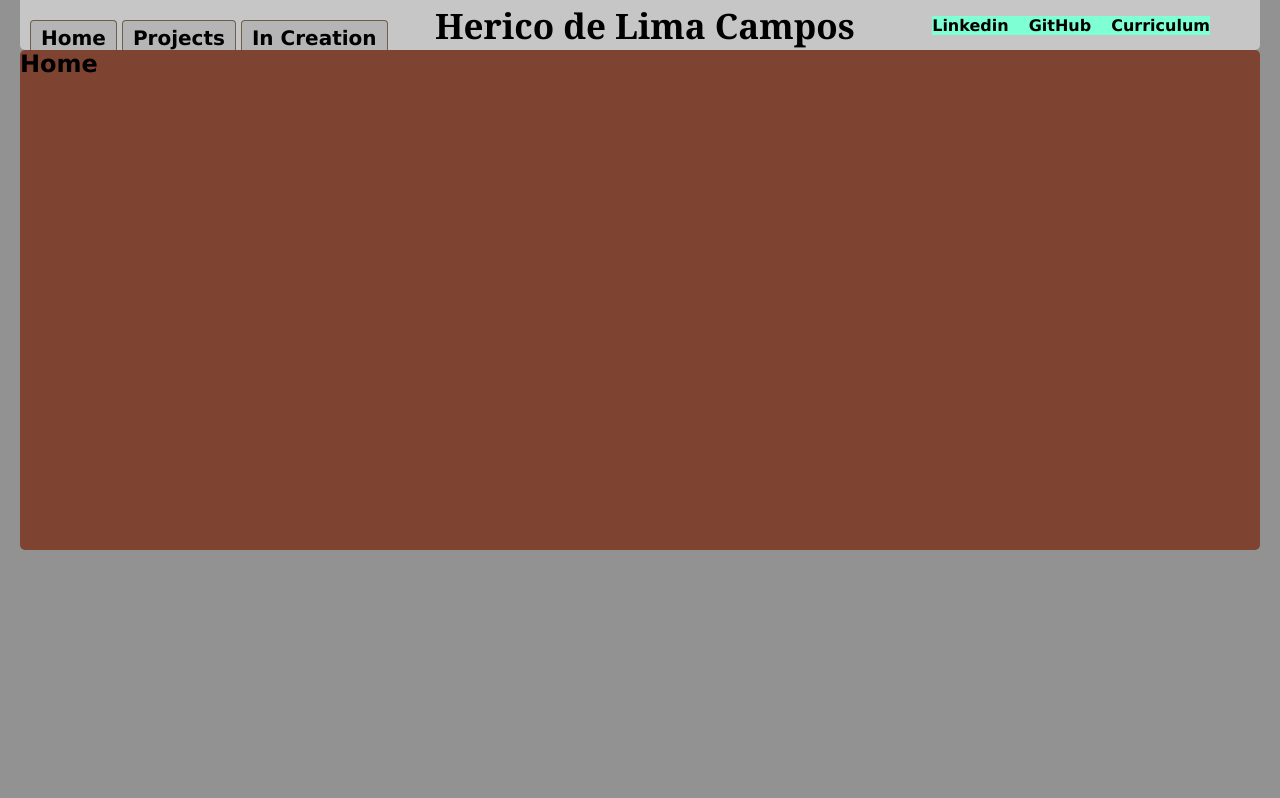
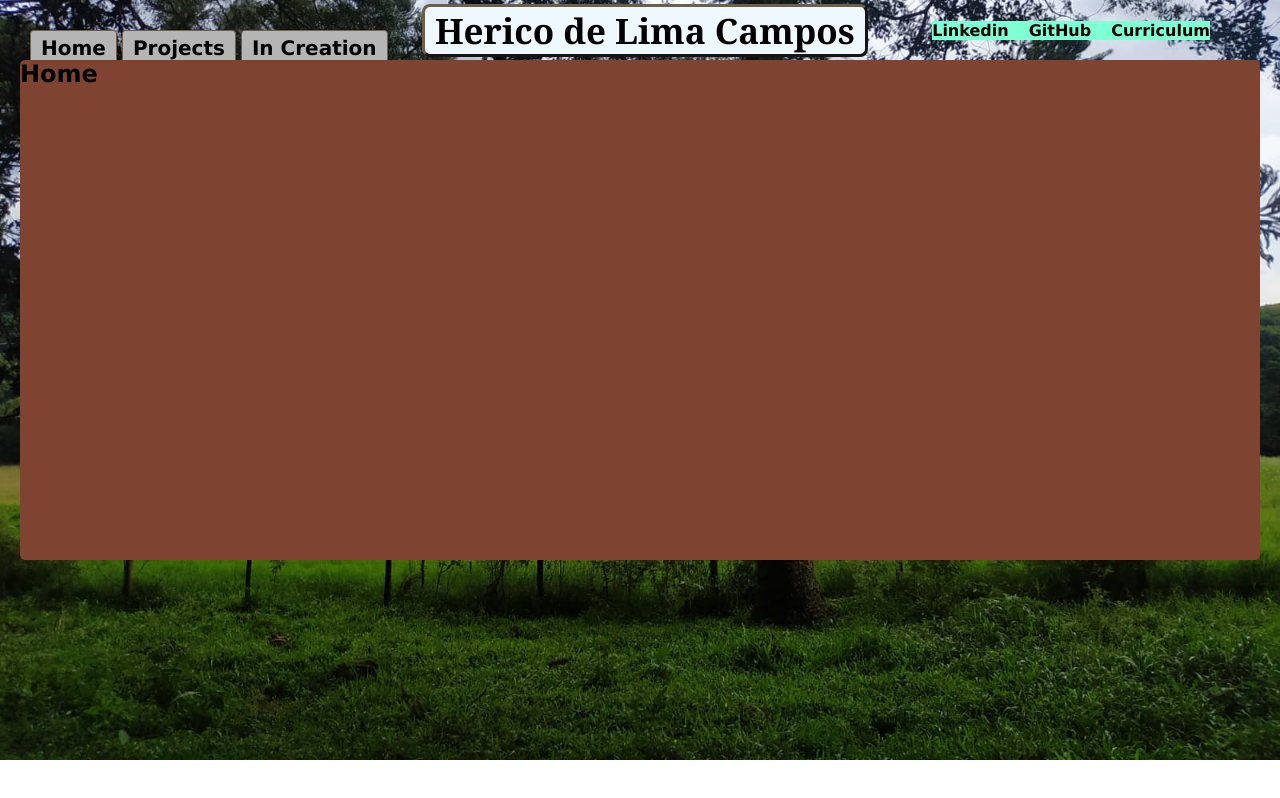
Before and after one commit to SirJov/Portifoleo, a React (Create React App) app: page / in a window 1280 px wide. Built offline with nearby package versions, Linux system fonts and the light colour scheme.

Commit message:
Adicionado img fundo fixo e alteraçoes no design

```diff
--- a/src/Components/Header/Header.css
+++ b/src/Components/Header/Header.css
@@ -3,8 +3,8 @@
   align-items: center;
   justify-content: space-between;
   flex-wrap: wrap;
-  background-color: #c6c6c6;
   border-radius: 0px 0px 5px 5px;
+  height: 60px;
 }
 
 .MenuLeft {
@@ -16,7 +16,7 @@
   display: flex;
   list-style: none;
   gap: 5px;
-  margin: 20px 0px 0px 10px;
+  margin: 30px 0px 0px 10px;
 }
 
 .MenuLeft ul li {
@@ -27,6 +27,10 @@
 .MenuNav h1 {
   font-family: Cambria, Cochin, Georgia, Times, "Times New Roman", serif;
   font-size: 35px;
+  background-color: aliceblue;
+  padding: 0px 10px;
+  border-radius: 8px;
+  border: 3px outset #6c604b;
 }
 
 .link {
--- a/src/index.css
+++ b/src/index.css
@@ -5,7 +5,10 @@
   font-family: Verdana, Geneva, Tahoma, sans-serif;
 }
 body {
-  background-color: rgb(146, 146, 146);
+  background-image: url("../public/imgs/Wh.jpeg");
+  background-repeat: no-repeat;
+  background-position: center;
+  background-size: cover;
 }
 #root {
   padding: 0px 20px;
```
Also changed, not shown: public/imgs/Wh.jpeg (added).
